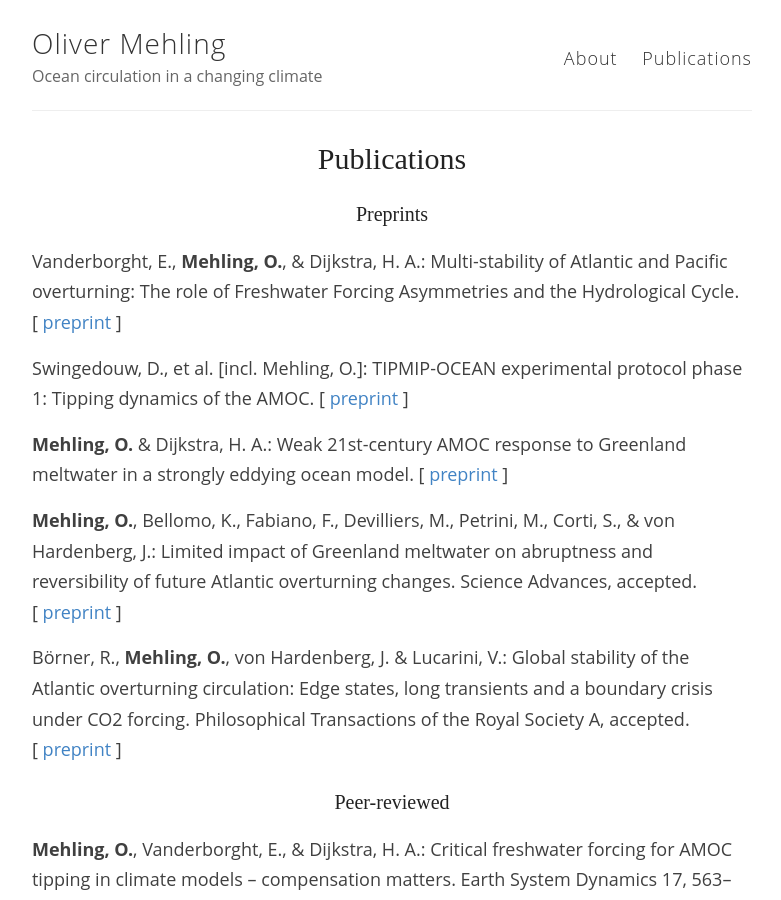
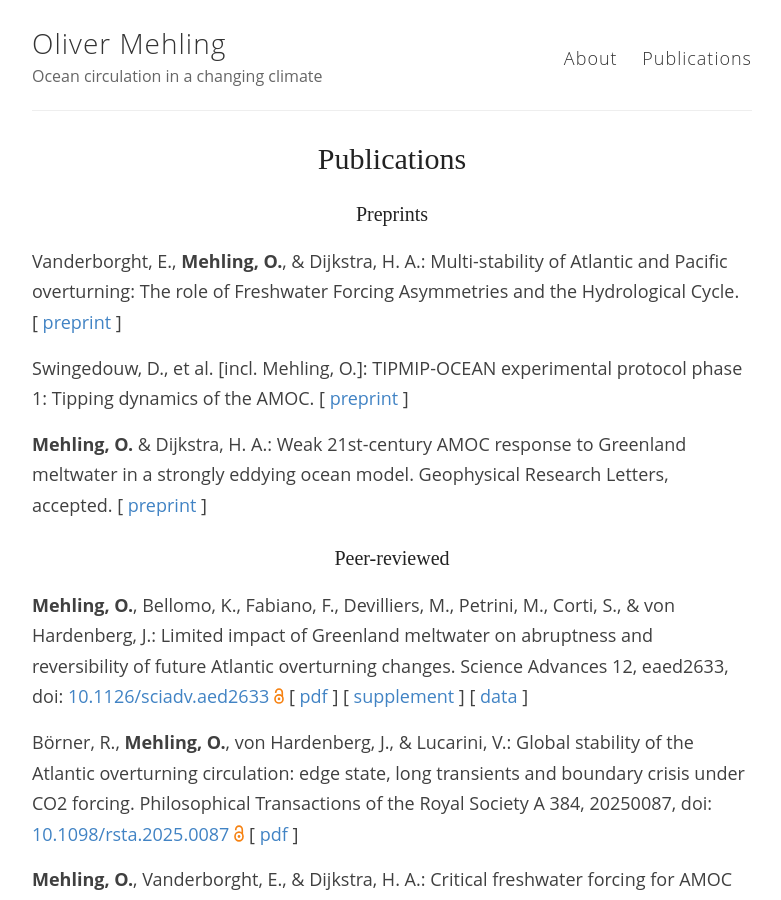
Before and after one commit to omehling/omehling.github.io, a Jekyll site: the page built from _pages/publications.md, in a window 1280 px wide and 900 px high. Shown: the whole window, without its empty margins (248-1029 px from the left). Built offline with Jekyll 4.4.1, drawn with Linux system fonts in a browser that asks for light colours; some web fonts are replaced.

Commit message:
Updated published papers

```diff
--- a/_pages/publications.md
+++ b/_pages/publications.md
@@ -9,14 +9,13 @@ Vanderborght, E., **Mehling, O.**, & Dijkstra, H. A.: Multi-stability of Atlanti
 
 Swingedouw, D., et al. [incl. Mehling, O.]: TIPMIP-OCEAN experimental protocol phase 1: Tipping dynamics of the AMOC. [&nbsp;[preprint](https://doi.org/10.5194/egusphere-2026-1698)&nbsp;]
 
-**Mehling, O.** & Dijkstra, H. A.: Weak 21st-century AMOC response to Greenland meltwater in a strongly eddying ocean model. [&nbsp;[preprint](http://arxiv.org/abs/2602.17235)&nbsp;]
-
-**Mehling, O.**, Bellomo, K., Fabiano, F., Devilliers, M., Petrini, M., Corti, S., & von Hardenberg, J.: Limited impact of Greenland meltwater on abruptness and reversibility of future Atlantic overturning changes. Science Advances, accepted. [&nbsp;[preprint](http://arxiv.org/abs/2509.24858)&nbsp;]
-
-Börner, R., **Mehling, O.**, von Hardenberg, J. & Lucarini, V.: Global stability of the Atlantic overturning circulation: Edge states, long transients and a boundary crisis under CO<sub>2</sub> forcing. Philosophical Transactions of the Royal Society A, accepted. [&nbsp;[preprint](http://arxiv.org/abs/2504.20002)&nbsp;]
-
+**Mehling, O.** & Dijkstra, H. A.: Weak 21st-century AMOC response to Greenland meltwater in a strongly eddying ocean model. Geophysical Research Letters, accepted. [&nbsp;[preprint](http://arxiv.org/abs/2602.17235)&nbsp;]
 
 ### Peer-reviewed
+**Mehling, O.**, Bellomo, K., Fabiano, F., Devilliers, M., Petrini, M., Corti, S., & von Hardenberg, J.: Limited impact of Greenland meltwater on abruptness and reversibility of future Atlantic overturning changes. Science Advances 12, eaed2633, doi: [10.1126/sciadv.aed2633](https://doi.org/10.1126/sciadv.aed2633) <img src="../images/access_open.svg" class="inline-icon" alt="[open access]" /> [&nbsp;[pdf](https://www.science.org/doi/pdf/10.1126/sciadv.aed2633)&nbsp;] [&nbsp;[supplement](https://www.science.org/doi/suppl/10.1126/sciadv.aed2633/suppl_file/sciadv.aed2633_sm.pdf)&nbsp;] [&nbsp;[data](https://zenodo.org/records/18735081)&nbsp;]
+
+Börner, R., **Mehling, O.**, von Hardenberg, J., & Lucarini, V.: Global stability of the Atlantic overturning circulation: edge state, long transients and boundary crisis under CO<sub>2</sub> forcing. Philosophical Transactions of the Royal Society A 384, 20250087, doi: [10.1098/rsta.2025.0087](https://doi.org/10.1098/rsta.2025.0087) <img src="../images/access_open.svg" class="inline-icon" alt="[open access]" /> [&nbsp;[pdf](https://royalsocietypublishing.org/rsta/article-pdf/doi/10.1098/rsta.2025.0087/6147147/rsta20250087.pdf)&nbsp;]
+
 **Mehling, O.**, Vanderborght, E., & Dijkstra, H. A.: Critical freshwater forcing for AMOC tipping in climate models &ndash; compensation matters. Earth System Dynamics 17, 563–579, doi: [10.5194/esd-17-563-2026](https://doi.org/10.5194/esd-17-563-2026) <img src="../images/access_open.svg" class="inline-icon" alt="[open access]" /> [&nbsp;[pdf](https://esd.copernicus.org/articles/17/563/2026/esd-17-563-2026.pdf)&nbsp;] [ [data](https://zenodo.org/records/19455023) ]
 
 Ventrucci, C., Fabiano, F., **Mehling, O.**, Bellomo, K., & Davini, P. (2026): AMOC Weakening Shapes Ocean Heat Storage Patterns Under Strong Idealized Warming. Geophysical Research Letters 53, e2025GL120405, doi: [10.1029/2025GL120405](https://doi.org/10.1029/2025GL120405) <img src="../images/access_open.svg" class="inline-icon" alt="[open access]" /> [&nbsp;[pdf](https://agupubs.onlinelibrary.wiley.com/doi/pdf/10.1029/2025GL120405)&nbsp;]
```
